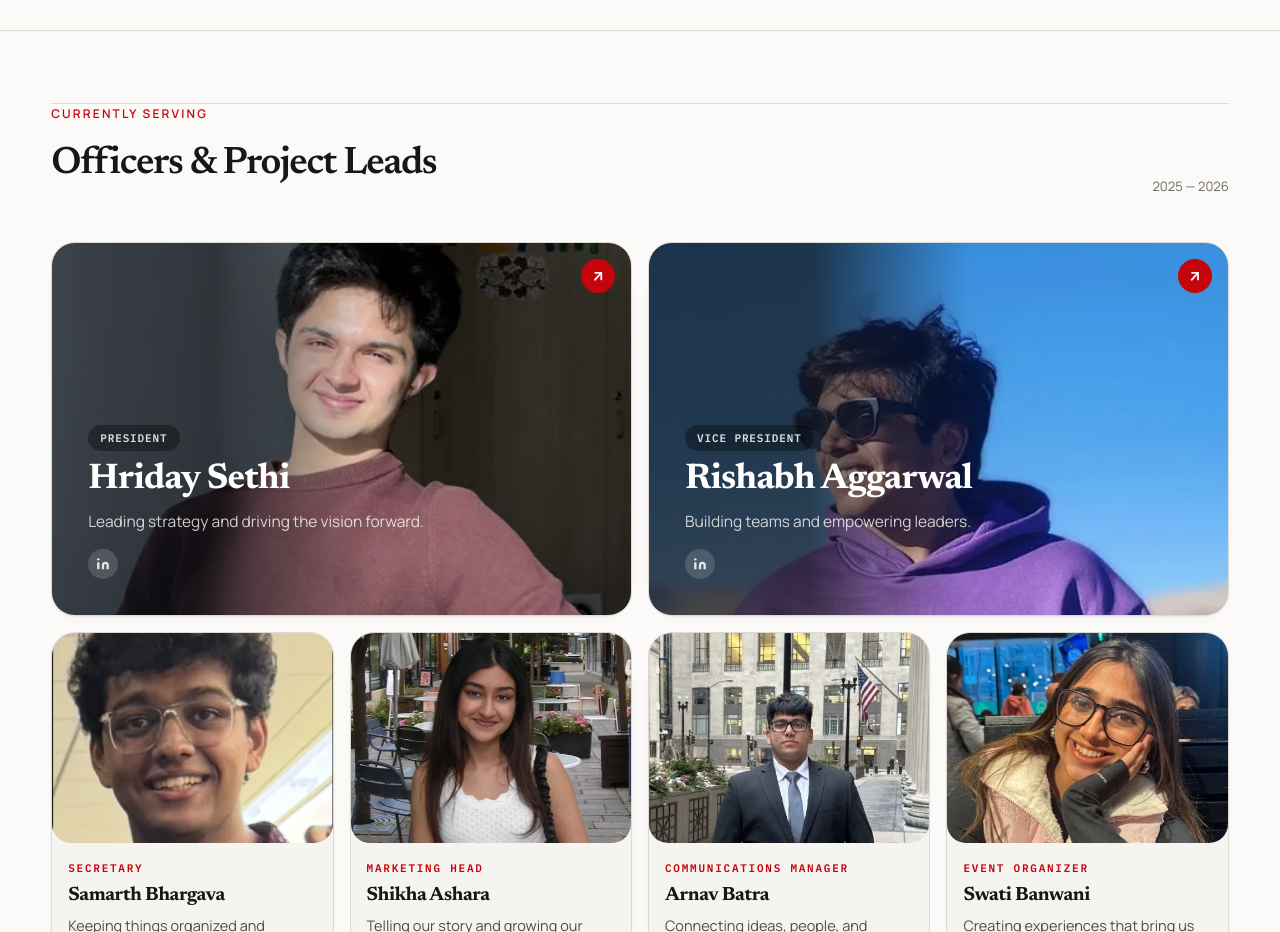
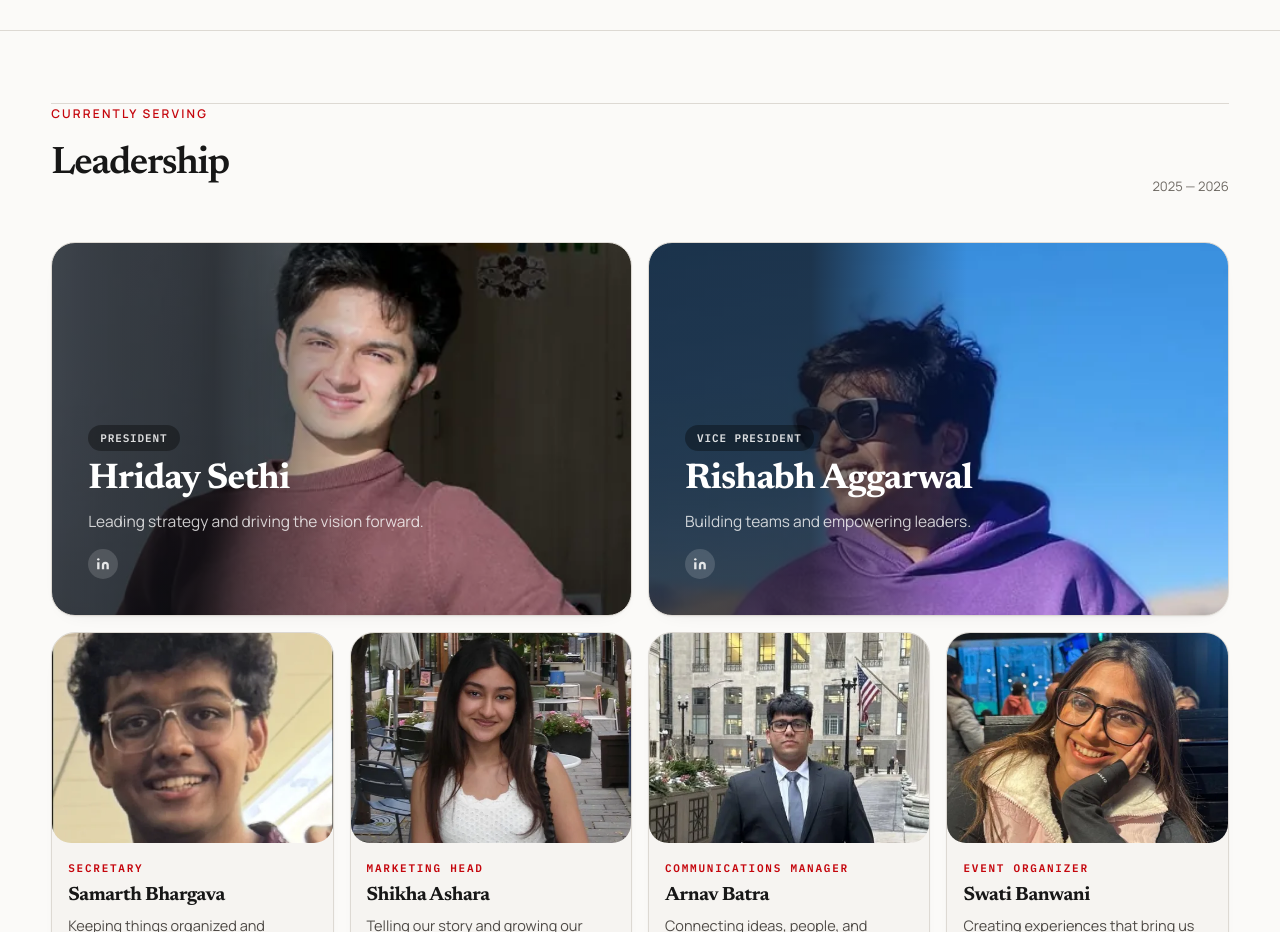
Before and after one commit to aiclubuwmadison/aiclubuwmadison.github.io, a React (Vite) app: page /leadership in a window 1280 px wide. Shown: the part 880-1812 px from the top of the page. Built offline with nearby package versions, Linux system fonts and the light colour scheme.

Commit message:
Remove decorative leadership arrows; retitle section

```diff
--- a/src/components/Leadership.css
+++ b/src/components/Leadership.css
@@ -186,21 +186,8 @@
   justify-content: flex-end;
   transition: transform 220ms cubic-bezier(0.2,0.8,0.2,1), box-shadow 220ms;
 }
-.lead-featured-arrow {
-  position: absolute; top: 16px; right: 16px;
-  width: 34px; height: 34px;
-  background: var(--atmos-badger); color: #fff;
-  border-radius: 50%; display: flex;
-  align-items: center; justify-content: center;
-  font-size: 15px; font-weight: 700;
-  z-index: 2;
-  transition: transform 220ms ease;
-}
 .lead-featured-card:hover {
   box-shadow: var(--shadow-md);
-}
-.lead-featured-card:hover .lead-featured-arrow {
-  transform: translate(2px, -2px);
 }
 .lead-card-role {
   font-size: 11px; font-weight: 700; letter-spacing: 0.18em;
--- a/src/components/Leadership.jsx
+++ b/src/components/Leadership.jsx
@@ -168,7 +168,6 @@ const FeaturedCard = ({ m }) => {
       className="lead-featured-card"
       style={{ backgroundImage: `linear-gradient(to right, rgba(18,18,22,0.72) 28%, rgba(18,18,22,0.0) 55%), url('${src}')` }}
     >
-      <div className="lead-featured-arrow" aria-hidden="true">↗</div>
       <span className="lead-card-role lead-card-role--light">{m.title}</span>
       <h3 className="lead-featured-name">{m.name}</h3>
       <p className="lead-featured-desc">{ROLE_DESC[m.title] || ''}</p>
@@ -429,7 +428,7 @@ const Leadership = () => {
           <div className="lead-section-head">
             <div>
               <p className="lead-section-eyebrow">Currently Serving</p>
-              <h2 className="lead-section-title">Officers &amp; Project Leads</h2>
+              <h2 className="lead-section-title">Leadership</h2>
             </div>
             <span className="lead-section-aside">2025 — 2026</span>
           </div>
```
